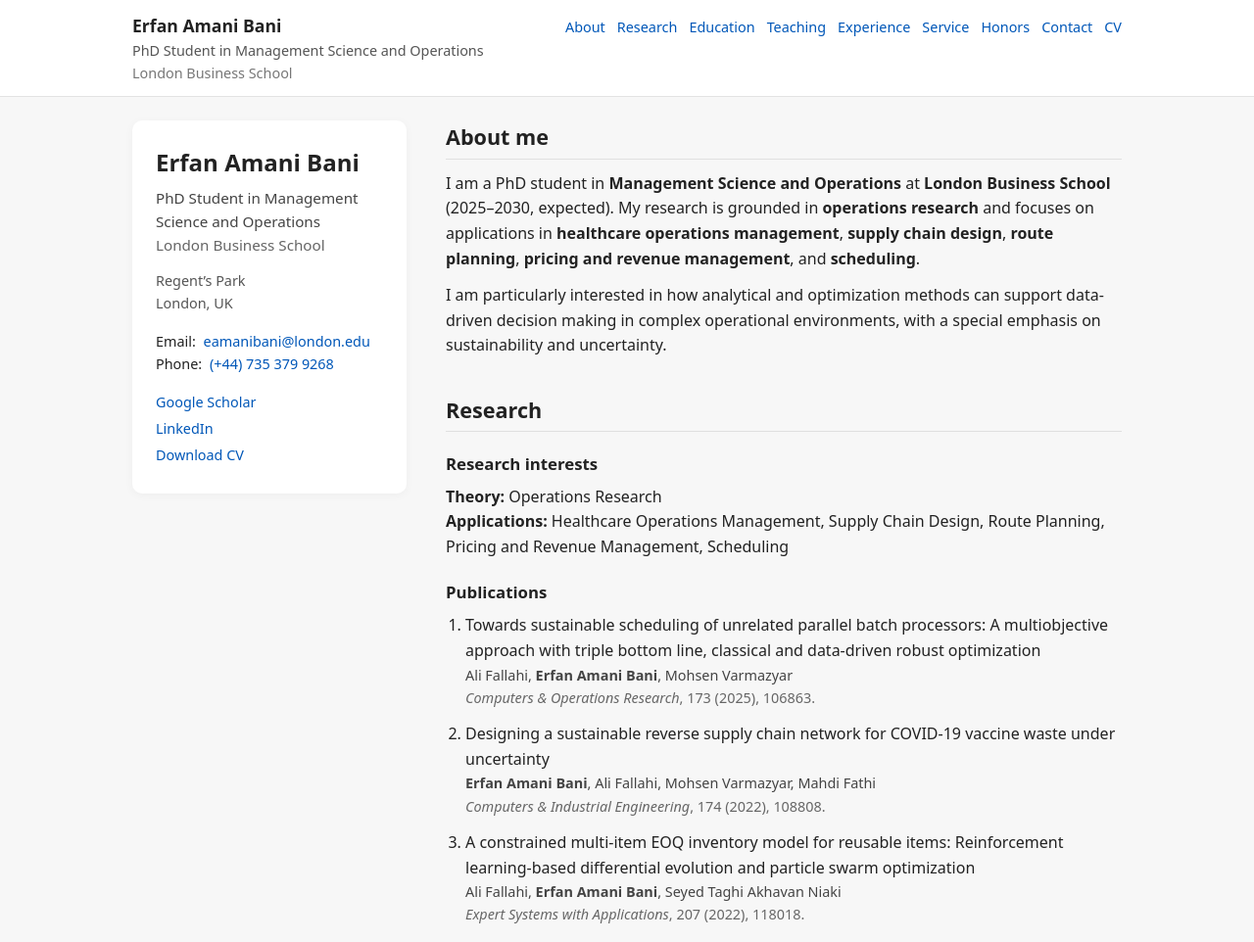
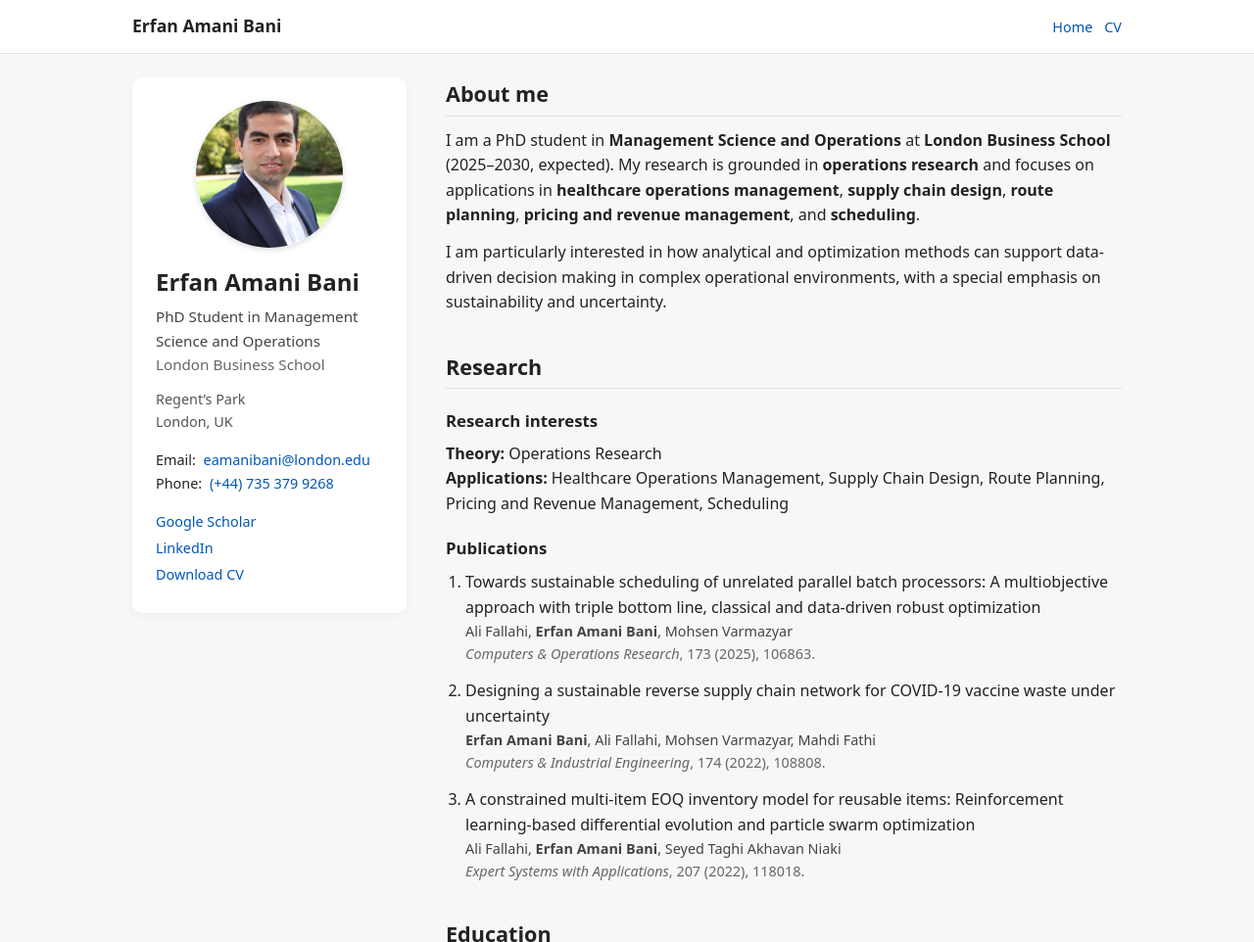
Before and after one commit to eamanibani/eamanibani.github.io, a plain HTML site: page index.html in a window 1280 px wide. Shown: the top 962 px of the page at 98% size. Drawn offline with Linux system fonts and the light colour scheme.

Commit message:
Update header and add profile photo

```diff
--- a/index.html
+++ b/index.html
@@ -5,7 +5,7 @@
   <title>Erfan Amani Bani</title>
   <meta name="viewport" content="width=device-width, initial-scale=1">
 
-  <meta name="description" content="Academic homepage of Erfan Amani Bani, PhD student in Management Science and Operations at London Business School.">
+  <meta name="description" content="Academic homepage of Erfan Amani Bani.">
   <link rel="stylesheet" href="style.css">
 </head>
 <body>
@@ -15,19 +15,10 @@
     <div class="header-inner">
       <div class="branding">
         <div class="name">Erfan Amani Bani</div>
-        <div class="title">PhD Student in Management Science and Operations</div>
-        <div class="affiliation">London Business School</div>
       </div>
 
       <nav class="nav-links">
-        <a href="#about">About</a>
-        <a href="#research">Research</a>
-        <a href="#education">Education</a>
-        <a href="#teaching">Teaching</a>
-        <a href="#experience">Experience</a>
-        <a href="#service">Service</a>
-        <a href="#honors">Honors</a>
-        <a href="#contact">Contact</a>
+        <a href="#about">Home</a>
         <a href="cv.pdf" target="_blank" rel="noopener">CV</a>
       </nav>
     </div>
@@ -39,6 +30,8 @@
       <!-- Left column: contact card -->
       <aside class="sidebar">
         <div class="profile-card">
+          <img src="picture.jpg" alt="Erfan Amani Bani" class="profile-photo">
+
           <h1 class="profile-name">Erfan Amani Bani</h1>
           <p class="profile-role">
             PhD Student in Management Science and Operations<br>
--- a/style.css
+++ b/style.css
@@ -231,6 +231,16 @@ body {
   margin-bottom: 1.1rem;
 }
 
+.profile-photo {
+  width: 150px;
+  height: 150px;
+  border-radius: 50%;
+  object-fit: cover;
+  display: block;
+  margin: 0 auto 1rem;
+  box-shadow: 0 2px 6px rgba(0, 0, 0, 0.15);
+}
+
 .item-header {
   display: flex;
   justify-content: space-between;
```
Also changed, not shown: picture.jpg (added).
